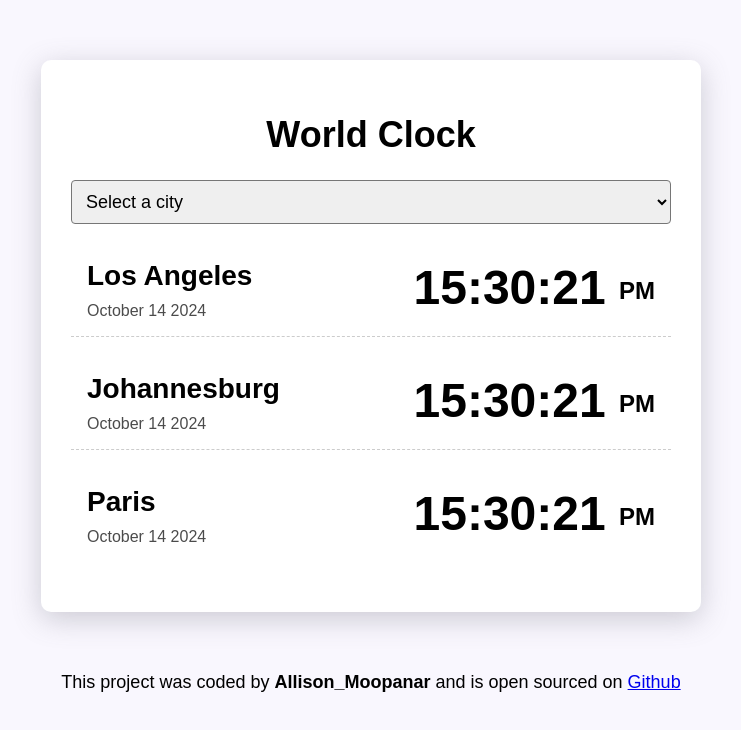
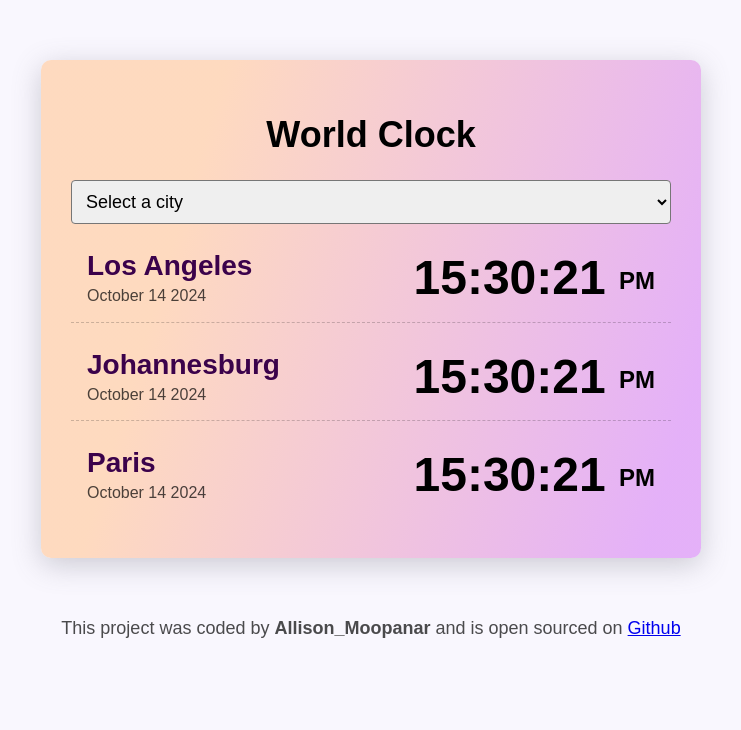
Before and after one commit to Allison-93/world-clock, a plain HTML site: page index.html in a window 1280 px wide. Shown: the whole page, without its empty margins (269-1010 px from the left). Drawn offline with nearby package versions, Linux system fonts and the light colour scheme; a script that the page names is missing.

Commit message:
updated css styling

```diff
--- a/css/style.css
+++ b/css/style.css
@@ -5,14 +5,18 @@ body {
 .container {
   max-width: 600px;
   margin: 60px auto;
-  background: white;
+  background: linear-gradient(
+    106.5deg,
+    rgba(255, 215, 185, 0.91) 23%,
+    rgba(223, 159, 247, 0.8) 93%
+  );
   padding: 30px;
   box-shadow: rgba(100, 100, 111, 0.3) 0px 7px 29px 0px;
   border-radius: 10px;
 }
 .city {
   display: flex;
-  margin: 20px 0;
+  margin: 10px 0;
   padding: 16px;
   justify-content: space-between;
   border-bottom: 1px dashed rgba(0, 0, 0, 0.2);
@@ -24,7 +28,7 @@ body {
 .time small {
   font-size: 24px;
   vertical-align: middle;
-  line-height: 36px;
+  line-height: 48px;
 }
 .city:last-child {
   border: none;
@@ -40,7 +44,8 @@ select {
   border-radius: 4px;
 }
 h2 {
-  margin: 0 0 10px;
+  color: rgb(59, 2, 75);
+  margin: 0 0 5px;
   font-size: 28px;
 }
 h1 {
@@ -51,4 +56,5 @@ h1 {
 footer {
   text-align: center;
   font-size: 18px;
+  color: rgba(0, 0, 0, 0.7);
 }
```
